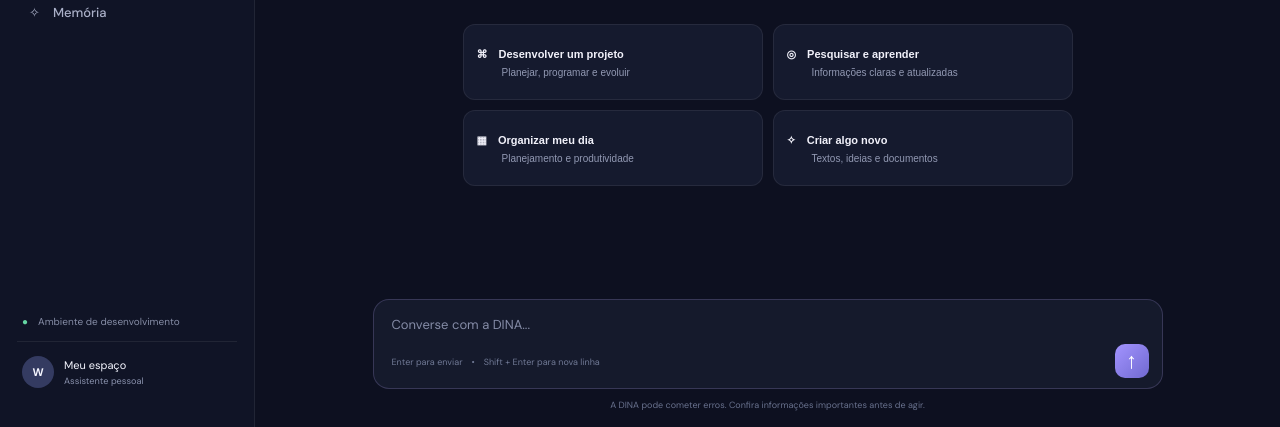
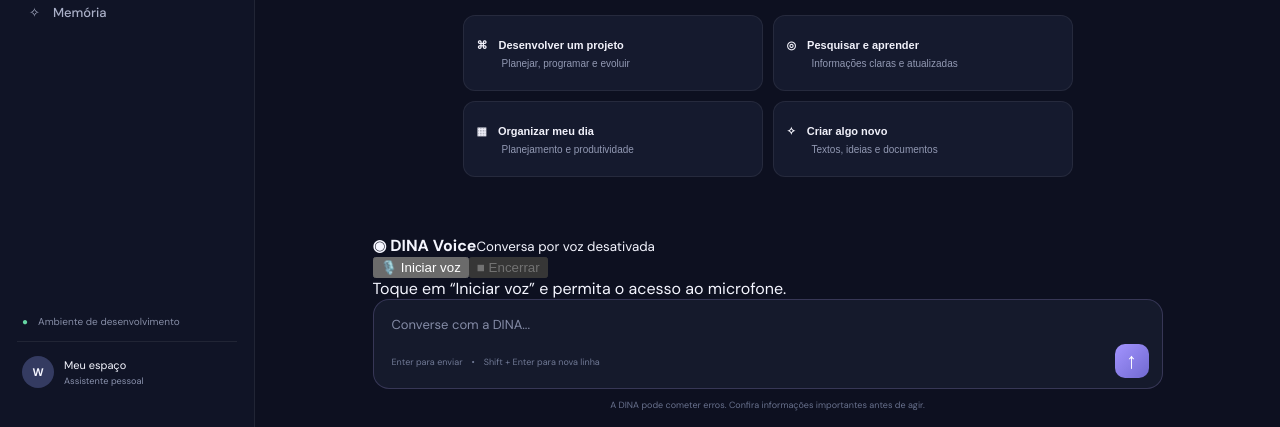
Before and after one commit to boladobolads/dina-ai, a plain HTML site: page index.html in a window 1280 px wide. Shown: the part 373-800 px from the top of the page. Drawn offline with Linux system fonts and the light colour scheme; no server answers.

Commit message:
Add DINA Voice controls to chat interface

```diff
--- a/index.html
+++ b/index.html
@@ -13,4 +13,4 @@
 </form>
 <aside class="studio-result"><div class="result-title"><b>Resultado</b><button type="button" id="video-balance">Consultar saldo</button></div><div id="video-result" class="result-empty">Seu vídeo e o status da geração aparecerão aqui.</div><div class="result-actions"><button type="button" id="video-refresh" disabled>Atualizar status</button></div></aside>
 </div></section>
-<footer><form id="chat-form"><textarea id="message" rows="1" placeholder="Converse com a DINA..." aria-label="Mensagem para DINA"></textarea><div class="composer-bottom"><span>Enter para enviar　•　Shift + Enter para nova linha</span><button id="send" type="submit" aria-label="Enviar">↑</button></div></form><p class="disclaimer">A DINA pode cometer erros. Confira informações importantes antes de agir.</p></footer></main></div><div id="toast" role="status"></div><dialog id="access"><form id="access-form"><div class="logo">D</div><h2>Acesso à DINA</h2><p>Informe seu código privado para começar.</p><input id="access-code" type="password" placeholder="Código de acesso" required><button class="new" type="submit">Entrar</button><small>O código fica salvo somente nesta sessão.</small></form></dialog><script src="/app.js" defer></script></body></html>
+<footer><section class="voice-controls" aria-label="DINA Voice"><div class="voice-top"><div><b>◉ DINA Voice</b><small id="voice-status" role="status">Conversa por voz desativada</small></div><div class="voice-actions"><button type="button" id="voice-start">🎙️ Iniciar voz</button><button type="button" id="voice-stop" disabled>■ Encerrar</button></div></div><div id="voice-transcript" class="voice-transcript" aria-live="polite">Toque em “Iniciar voz” e permita o acesso ao microfone.</div></section><form id="chat-form"><textarea id="message" rows="1" placeholder="Converse com a DINA..." aria-label="Mensagem para DINA"></textarea><div class="composer-bottom"><span>Enter para enviar　•　Shift + Enter para nova linha</span><button id="send" type="submit" aria-label="Enviar">↑</button></div></form><p class="disclaimer">A DINA pode cometer erros. Confira informações importantes antes de agir.</p></footer></main></div><div id="toast" role="status"></div><dialog id="access"><form id="access-form"><div class="logo">D</div><h2>Acesso à DINA</h2><p>Informe seu código privado para começar.</p><input id="access-code" type="password" placeholder="Código de acesso" required><button class="new" type="submit">Entrar</button><small>O código fica salvo somente nesta sessão.</small></form></dialog><script src="/app.js" defer></script><script src="/voice.js" defer></script></body></html>
```
